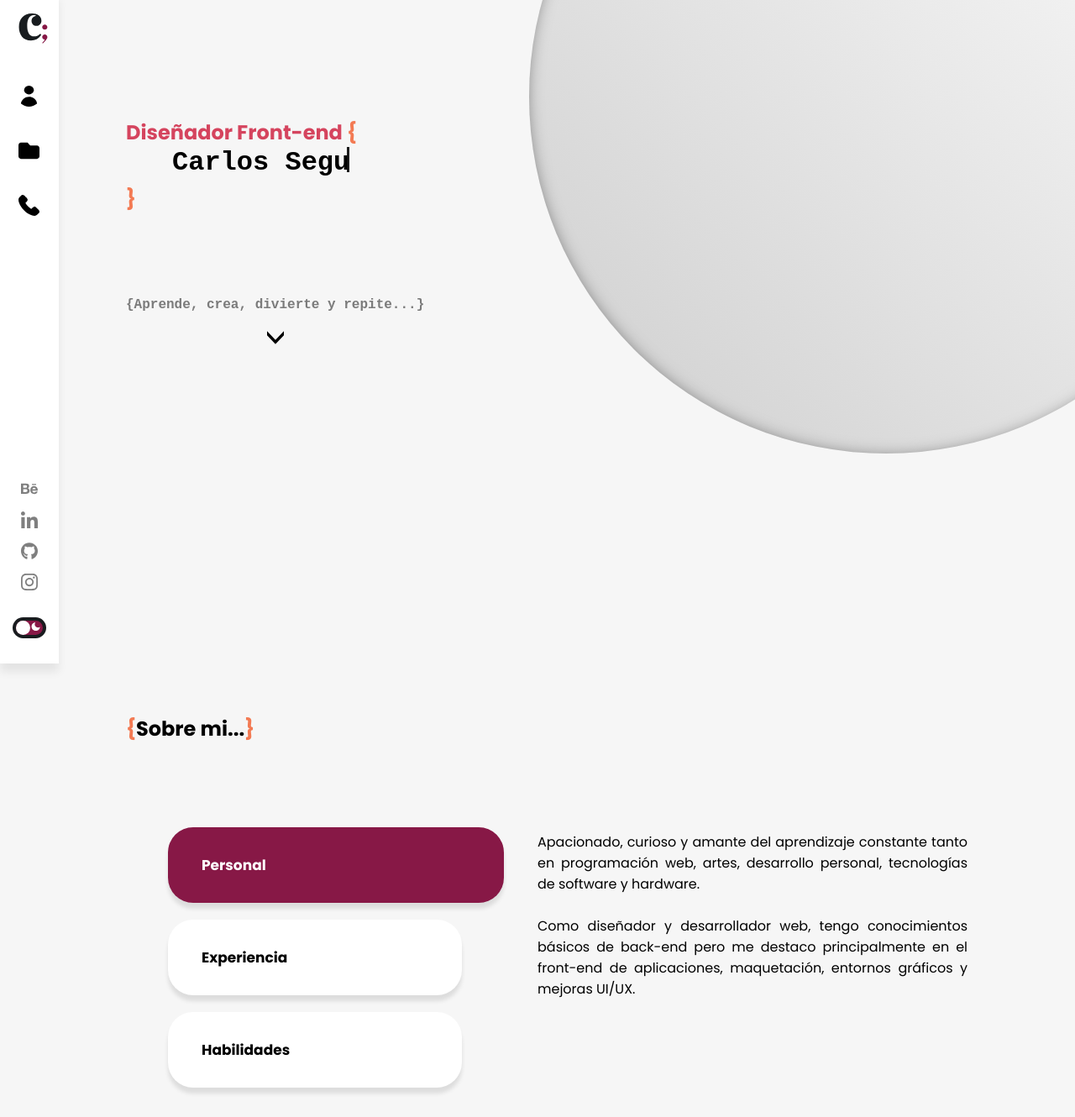
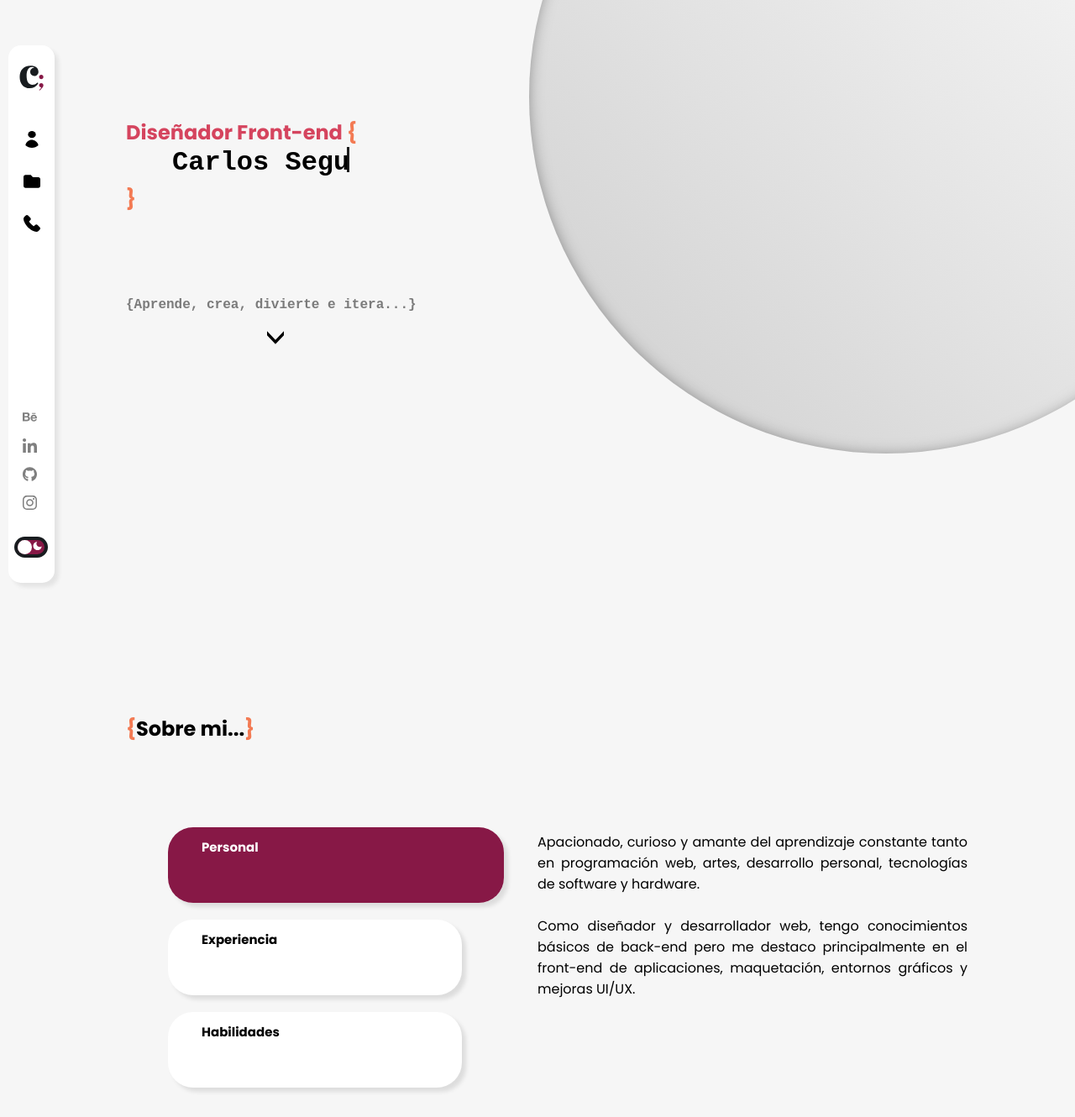
Before and after one commit to Casvaru/portafolio, a website: page public/index.html in a window 1280 px wide. Shown: the part 10-1340 px from the top of the page at 84% size. Drawn offline with nearby package versions, Linux system fonts and the light colour scheme.

Commit message:
Mejoras UI- clip path & header

```diff
--- a/public/index.html
+++ b/public/index.html
@@ -248,7 +248,7 @@
         </div>
         <div class="menuSocial">
             <div class="menuSocial__icon">
-                <a target="_blank" href="https://www.behance.net/casvaru">
+                <a rel="noopener" title="Behance" target="_blank" href="https://www.behance.net/casvaru">
                     <svg class="icon-svg menuSocial__svg" version="1.1" id="Layer_1" xmlns="http://www.w3.org/2000/svg" xmlns:xlink="http://www.w3.org/1999/xlink" x="0px" y="0px"
 	 viewBox="0 0 500 500" style="enable-background:new 0 0 500 500;" xml:space="preserve">
 <path id="Icon_awesome-behance-2" d="M201.41,233.25c26.3-10.22,43.16-36.06,41.94-64.24c0-61.3-45.59-76.24-98.18-76.24H0.05V400.4
@@ -263,7 +263,7 @@
                 </svg></a>
             </div>
             <div class="menuSocial__icon">
-                <a target="_blank" href="https://www.linkedin.com/in/casvaru/">
+                <a rel="noopener" title="Linkedin" target="_blank" href="https://www.linkedin.com/in/casvaru/">
                 <svg class="icon-svg menuSocial__svg" version="1.1" id="Layer_1" xmlns="http://www.w3.org/2000/svg" xmlns:xlink="http://www.w3.org/1999/xlink" x="0px" y="0px"
 	 viewBox="0 0 500 500" style="enable-background:new 0 0 500 500;" xml:space="preserve">
                     <path id="Icon_awesome-linkedin-in" d="M112.36,499.49H8.79V165.98h103.57V499.49z M60.51,120.49C27.24,120.64,0.15,93.8-0.01,60.52
@@ -273,7 +273,7 @@
                 </svg></a>
             </div>
             <div class="menuSocial__icon">
-                <a target="_blank" href="https://github.com/Casvaru">
+                <a rel="noopener" title="Github" target="_blank" href="https://github.com/Casvaru">
                 <svg class="icon-svg menuSocial__svg" version="1.1" id="Layer_1" xmlns="http://www.w3.org/2000/svg" xmlns:xlink="http://www.w3.org/1999/xlink" x="0px" y="0px"
 	 viewBox="0 0 500 500" style="enable-background:new 0 0 500 500;" xml:space="preserve">
                     <path id="Icon_awesome-github" d="M167.24,398.54c0,2.01-2.31,3.63-5.23,3.63c-3.33,0.3-5.64-1.3-5.64-3.63s2.31-3.63,5.23-3.63
@@ -297,7 +297,7 @@
                 </svg></a>
             </div>
             <div class="menuSocial__icon">
-                <a target="_blank" href="https://www.instagram.com/casvaru.dev/">
+                <a rel="noopener" title="Instagram" target="_blank" href="https://www.instagram.com/casvaru.dev/">
                 <svg class="icon-svg menuSocial__svg" version="1.1" id="Layer_1" xmlns="http://www.w3.org/2000/svg" xmlns:xlink="http://www.w3.org/1999/xlink" x="0px" y="0px"
 	 viewBox="0 0 500 500" style="enable-background:new 0 0 500 500;" xml:space="preserve">
                     <path id="Icon_awesome-instagram" d="M250.18,121.88c-70.82,0-128.23,57.41-128.23,128.23s57.41,128.23,128.23,128.23
@@ -443,7 +443,7 @@
                         <h1 class="containerName__title">Carlos Segura<span class="containerName__symbol">;</span></h1>
                     </div>
                 <h2><span class="title__brace">}</span></h2>
-                <h4 class="title__slogan">{Aprende, crea, divierte y repite...}</h4>
+                <h4 class="title__slogan">{Aprende, crea, divierte e itera...}</h4>
                     <div>
                         <svg class="title__arrowDown" version="1.1" id="Layer_1" xmlns="http://www.w3.org/2000/svg" xmlns:xlink="http://www.w3.org/1999/xlink" x="0px" y="0px"
 	 viewBox="0 0 100 100" style="enable-background:new 0 0 100 100;" xml:space="preserve">
@@ -461,16 +461,13 @@
             <div class="containerSecond__row1">
                 <h2 class="containerSecond__subtitle"><span class="containerSecond__brace">{</span>Sobre mi...<span class="containerSecond__brace">}</span></h2>
                 <div data-aos="fade-up" id="capsule1" class="containerSecond__capsule containerSecond__capsule--active">
-                    <h6 class="containerSecond__title">Personal</h6>
                 </div>
                 <div data-aos="fade-up" id="capsule2" class="containerSecond__capsule">
-                    <h6 class="containerSecond__title">Experiencia</h6>
                 </div>
                 <div data-aos="fade-up" id="capsule3" class="containerSecond__capsule">
-                    <h6 class="containerSecond__title">Habilidades</h6>
                 </div>
             </div>
-            <div data-aos="fade-left" class="containerSecond__row2">
+            <div data-aos="fade-right" class="containerSecond__row2">
                 <p id="paragraph1" class="containerSecond__paragraph containerSecond__paragraph--active">Apacionado, curioso y amante del aprendizaje constante tanto en programación web, artes, desarrollo personal, tecnologías de software y hardware. <br> <br>
                 Como diseñador y desarrollador web, tengo conocimientos básicos de back-end pero me  destaco principalmente en el front-end de aplicaciones, maquetación, entornos gráficos y mejoras UI/UX. <br><br>
                 </p>
@@ -695,22 +692,22 @@
                         <div class="galleryProjects__container gallerySlider--mainActive">
                         <div class="galleryProjects__box">
                             <a target="_blank" class="containerThird__link" href="https://www.behance.net/gallery/152257653/Moneybeam-Diseno-UI-APP">
-                            <img loader="lazy" class="galleryProjects__img" src="../src/assets/img/slider1/01.gif" alt="">
+                            <img loader="lazy" class="galleryProjects__img" src="../src/assets/img/slider1/01.gif" alt="Video demo" title="MoneyBeam | Vídeo demo">
                         </a>
                         </div>
                         <div class="galleryProjects__box">
                             <a target="_blank" class="containerThird__link" href="https://www.behance.net/gallery/152257653/Moneybeam-Diseno-UI-APP">
-                            <img loader="lazy" class="galleryProjects__img" src="../src/assets/img/slider1/02.png" alt="">
+                            <img loader="lazy" class="galleryProjects__img" src="../src/assets/img/slider1/02.png" alt="Vista app" title="MoneyBeam | Vista">
                         </a>
                         </div>
                         <div class="galleryProjects__box">
                             <a target="_blank" class="containerThird__link" href="https://www.behance.net/gallery/152257653/Moneybeam-Diseno-UI-APP">
-                            <img loader="lazy" class="galleryProjects__img" src="../src/assets/img/slider1/03.png" alt="">
+                            <img loader="lazy" class="galleryProjects__img" src="../src/assets/img/slider1/03.png" alt="Miniatura" title="MoneyBeam | Miniatura">
                         </a>
                         </div>
                         <div class="galleryProjects__box">
                             <a target="_blank" class="containerThird__link" href="https://www.behance.net/gallery/152257653/Moneybeam-Diseno-UI-APP">
-                            <img loader="lazy" class="galleryProjects__img" src="../src/assets/img/slider1/04.png" alt="">
+                            <img loader="lazy" class="galleryProjects__img" src="../src/assets/img/slider1/04.png" alt="Render app" title="MoneyBeam | Render">
                         </a>
                         </div>
                         </div>
@@ -719,22 +716,22 @@
                         <div class="galleryProjects__container">
                         <div class="galleryProjects__box">
                             <a target="_blank" class="containerThird__link" href="https://www.behance.net/gallery/152597889/Bv-Forms-New-Design">
-                            <img loader="lazy" class="galleryProjects__img" src="../src/assets/img/slider2/01.gif" alt="">
+                            <img loader="lazy" class="galleryProjects__img" src="../src/assets/img/slider2/01.gif" alt="Bureau Veritas Video demo" title="Bureau Veritas | Video demo">
                         </a>
                         </div>
                         <div class="galleryProjects__box">
                             <a target="_blank" class="containerThird__link" href="https://www.behance.net/gallery/152597889/Bv-Forms-New-Design">
-                            <img loader="lazy" class="galleryProjects__img" src="../src/assets/img/slider2/02.png" alt="">
+                            <img loader="lazy" class="galleryProjects__img" src="../src/assets/img/slider2/02.png" alt="Bureau Veritas Carrusel" title="Bureau Veritas | Carrusel">
                         </a>
                         </div>
                         <div class="galleryProjects__box">
                             <a target="_blank" class="containerThird__link" href="https://www.behance.net/gallery/152597889/Bv-Forms-New-Design">
-                            <img loader="lazy" class="galleryProjects__img" src="../src/assets/img/slider2/03.png" alt="">
+                            <img loader="lazy" class="galleryProjects__img" src="../src/assets/img/slider2/03.png" alt="Logo Bureau Veritas" title="Bureau Veritas">
                         </a>
                         </div>
                         <div class="galleryProjects__box">
                             <a target="_blank" class="containerThird__link" href="https://www.behance.net/gallery/152597889/Bv-Forms-New-Design">
-                            <img loader="lazy" class="galleryProjects__img" src="../src/assets/img/slider2/04.png" alt="">
+                            <img loader="lazy" class="galleryProjects__img" src="../src/assets/img/slider2/04.png" alt="Bureau Veritas onboarding" title="Bureau Veritas | Onboarding">
                         </a>
                         </div>
                         </div>
--- a/src/assets/css/style.css
+++ b/src/assets/css/style.css
@@ -57,9 +57,9 @@
 }
 
 .logo__casvaru {
-  width: 60px;
-  height: 60px;
-  margin: 15px 10px;
+  width: 50px;
+  height: 50px;
+  margin: 15px 3px;
   cursor: pointer;
   transition: 0.2s ease-out;
 }
@@ -119,7 +119,7 @@
 }
 .menu .menu__container {
   width: 55px;
-  height: 55px;
+  height: 40px;
   margin-top: 10px;
   position: relative;
 }
@@ -145,7 +145,7 @@
   cursor: pointer;
   border-radius: 7px;
   left: 0;
-  margin-left: 17px;
+  margin-left: 13px;
   transition: 0.3s ease;
   position: absolute;
   display: flex;
@@ -154,12 +154,12 @@
   padding: 8px;
   transition: 0.1s ease;
   background: rgba(135, 24, 70, 0.4);
-  margin-left: 14px;
+  margin-left: 10px;
   margin-top: -3px;
 }
 .menu .menu__container .menu__box .menu__icon {
-  width: 25px;
-  height: 25px;
+  width: 20px;
+  height: 20px;
   display: block;
   margin: auto;
 }
@@ -169,7 +169,7 @@
   height: 40px;
   background: rgba(135, 24, 70, 0.4);
   border-radius: 7px;
-  margin-left: 70px;
+  margin-left: 55px;
   font-size: 20px;
   position: absolute;
   top: 0;
@@ -223,9 +223,9 @@
   }
 }
 .menuSocial .menuSocial__svg {
-  width: 20px;
-  height: 20px;
-  margin: 5px 25px;
+  width: 17px;
+  height: 17px;
+  margin: 5px 17px;
   cursor: pointer;
   fill: rgba(0, 0, 0, 0.5019607843);
 }
@@ -331,7 +331,7 @@
   left: 0;
   bottom: 0;
   right: unset;
-  margin-left: 15px;
+  margin-left: 7px;
   margin-bottom: 30px;
   background: #871846;
 }
@@ -413,14 +413,23 @@
   height: 70px;
   position: fixed;
   background: #FFFFFF;
-  box-shadow: 0px 10px 10px rgba(0, 0, 0, 0.0745098039);
+  box-shadow: 5px 5px 5px rgba(0, 0, 0, 0.0745098039);
+  transition: 0.3s ease-out;
   z-index: 9;
 }
 @media (min-width: 912px) {
   .mainHeader {
-    width: 70px;
-    height: 100%;
+    width: 55px;
+    height: 80%;
+    max-height: 1000px;
     top: 0 !important;
+    margin-top: 5%;
+    margin-left: 10px;
+    border-radius: 15px;
+  }
+  .mainHeader:hover {
+    transform: scale(1.05);
+    transition: 0.4s ease-out;
   }
 }
 
@@ -567,16 +576,16 @@ body.dark.dark .containerSecond__subtitle, body.dark.dark .containerThird__subti
   color: #FFFFFF;
 }
 body.dark.dark .containerSecond__capsule {
-  background: rgba(0, 0, 0, 0.8);
-}
-body.dark.dark .containerSecond__title {
+  background: rgba(0, 0, 0, 0.5019607843);
+}
+body.dark.dark .containerSecond__capsule::before {
   color: #FFFFFF;
 }
 body.dark.dark .containerSecond__paragraph {
   color: #FFFFFF;
 }
 body.dark.dark .containerSecond__box {
-  background: rgba(0, 0, 0, 0.8);
+  background: rgba(0, 0, 0, 0.5019607843);
 }
 body.dark.dark .containerSecond__subtitle {
   color: #FFFFFF;
@@ -826,6 +835,68 @@ body.dark.dark .boxBottons {
 .containerSecond .containerSecond__brace {
   color: #F37A53;
 }
+.containerSecond .containerSecond__capsule:nth-child(2) {
+  margin-top: 100px;
+}
+@media (max-width: 540px) {
+  .containerSecond .containerSecond__capsule:nth-child(2) {
+    margin-top: 20px;
+  }
+}
+.containerSecond .containerSecond__capsule:nth-child(2)::before {
+  content: "Personal";
+  position: absolute;
+  color: #000000;
+  top: 0;
+  left: 0;
+  margin-left: 40px;
+  margin-top: 32px;
+  z-index: 2;
+  font-weight: bold;
+  font-size: 17px;
+}
+@media (min-height: 700px) {
+  .containerSecond .containerSecond__capsule:nth-child(2)::before {
+    margin-top: 12px;
+    font-size: 15px;
+  }
+}
+.containerSecond .containerSecond__capsule:nth-child(3)::before {
+  content: "Experiencia";
+  position: absolute;
+  color: #000000;
+  top: 0;
+  left: 0;
+  margin-left: 40px;
+  margin-top: 32px;
+  z-index: 2;
+  font-weight: bold;
+  font-size: 17px;
+}
+@media (min-height: 700px) {
+  .containerSecond .containerSecond__capsule:nth-child(3)::before {
+    margin-top: 12px;
+    font-size: 15px;
+  }
+}
+.containerSecond .containerSecond__capsule:nth-child(4)::before {
+  content: "Habilidades";
+  position: absolute;
+  color: #000000;
+  top: 0;
+  left: 0;
+  margin-left: 40px;
+  margin-top: 32px;
+  z-index: 2;
+  font-weight: bold;
+  font-size: 17px;
+}
+@media (min-height: 700px) {
+  .containerSecond .containerSecond__capsule:nth-child(4)::before {
+    margin-top: 12px;
+    font-size: 15px;
+  }
+}
 .containerSecond .containerSecond__capsule {
   font-size: 16px;
   width: 350px;
@@ -834,11 +905,25 @@ body.dark.dark .boxBottons {
   border-radius: 30px;
   margin: 20px 200px;
   cursor: pointer;
-  transition: 0.2s ease-in-out !important;
   transition-property: background;
   position: relative;
   overflow: hidden;
-  box-shadow: 0px 7px 5px 0px rgba(0, 0, 0, 0.1019607843);
+  transition: 0.3s ease-in-out !important;
+  box-shadow: 5px 5px 5px rgba(0, 0, 0, 0.1019607843);
+}
+.containerSecond .containerSecond__capsule::after {
+  content: "";
+  width: 100%;
+  height: 100%;
+  position: absolute;
+  background: #871846;
+  transition: 0.2s ease-in;
+  clip-path: circle(0% at 0% 50%);
+}
+.containerSecond .containerSecond__capsule:hover::after {
+  clip-path: circle(15% at 0% 50%);
+  background: #871846;
+  transition: 0.3s ease-in-out;
 }
 @media (max-width: 1250px) {
   .containerSecond .containerSecond__capsule {
@@ -860,32 +945,10 @@ body.dark.dark .boxBottons {
 }
 @media (max-width: 540px) {
   .containerSecond .containerSecond__capsule {
-    width: 130px;
+    width: 160px;
     height: 50px;
     margin: 5px 15px;
     display: inline-block;
-  }
-}
-.containerSecond .containerSecond__capsule:nth-child(2) {
-  margin-top: 100px;
-}
-@media (max-width: 540px) {
-  .containerSecond .containerSecond__capsule:nth-child(2) {
-    margin-top: 20px;
-  }
-}
-.containerSecond .containerSecond__title {
-  margin-left: 40px;
-  font-size: 17px;
-  line-height: 5.3;
-  color: #000000;
-}
-@media (max-width: 540px) {
-  .containerSecond .containerSecond__title {
-    font-size: 17px;
-    line-height: 3;
-    text-align: center;
-    margin-left: 0px;
   }
 }
 .containerSecond .containerSecond__row2 {
@@ -965,6 +1028,7 @@ body.dark.dark .boxBottons {
   display: flex;
   position: relative;
   overflow: hidden;
+  transition: 0.5s ease-in-out;
 }
 .containerSecond .containerSecond__grid .containerSecond__box:hover .containerSecond__container {
   margin-bottom: 0px;
@@ -1000,11 +1064,16 @@ body.dark.dark .boxBottons {
 }
 
 .containerSecond__capsule--active {
-  background: #871846 !important;
   width: 400px !important;
-}
-.containerSecond__capsule--active .containerSecond__title {
-  color: #FFFFFF;
+  transition: 0.3s ease-in-out !important;
+}
+.containerSecond__capsule--active::after {
+  clip-path: circle(100% at 50% 50%) !important;
+  transition: 0.5s ease-in;
+}
+.containerSecond__capsule--active::before {
+  transition: 0.1s ease-in;
+  color: #FFFFFF !important;
 }
 @media (max-width: 1250px) {
   .containerSecond__capsule--active {
@@ -1023,7 +1092,7 @@ body.dark.dark .boxBottons {
 }
 @media (max-width: 540px) {
   .containerSecond__capsule--active {
-    width: 150px !important;
+    width: 160px !important;
   }
 }
 
@@ -1238,12 +1307,11 @@ body.dark.dark .boxBottons {
   max-width: 2500px;
   background: rgba(0, 0, 0, 0.5019607843);
   z-index: -4;
-  opacity: 0;
   display: flex;
-  margin-top: 5%;
   align-items: center;
-  transition: 0.1s ease-in-out;
+  transition: 0.3s ease-in-out;
   font-size: 16px;
+  clip-path: circle(0% at 50% 50%);
 }
 @media (max-width: 700px) {
   .containerModal {
@@ -1265,7 +1333,6 @@ body.dark.dark .boxBottons {
   height: 13.75em;
   border-radius: 50%;
   background: rgba(0, 0, 0, 0.1019607843);
-  box-shadow: 0px 5px 5px rgba(0, 0, 0, 0.3019607843);
   margin: auto;
   margin-top: 3.125em;
   overflow: hidden;
@@ -1285,8 +1352,9 @@ body.dark.dark .boxBottons {
   height: 2.1875em;
   border-radius: 0.5em;
   background: #FFFFFF;
-  box-shadow: 3px 3px 5px rgba(0, 0, 0, 0.3019607843);
+  box-shadow: 3px 3px 5px rgba(0, 0, 0, 0.1019607843);
   display: inline-block;
+  transition: 0.3s ease-in-out;
 }
 .containerModal .containerModal__modal .containerModal__section2 .containerModal__copy {
   width: 30px;
@@ -1308,7 +1376,7 @@ body.dark.dark .boxBottons {
   margin-top: 40px;
   margin-left: -18px;
   position: absolute;
-  box-shadow: 3px 3px 5px rgba(0, 0, 0, 0.3019607843);
+  box-shadow: 3px 3px 5px rgba(0, 0, 0, 0.1019607843);
   opacity: 0;
   z-index: -1;
   transition: 0.3s ease-in-out;
@@ -1324,7 +1392,7 @@ body.dark.dark .boxBottons {
   width: 2.1875em;
   height: 2.1875em;
   background: #FFFFFF;
-  box-shadow: 0px 2px 2px 0px rgba(0, 0, 0, 0.3019607843);
+  box-shadow: 3px 3px 5px rgba(0, 0, 0, 0.1019607843);
   border-radius: 0.5em;
   display: inline-block;
   cursor: pointer;
@@ -1344,17 +1412,17 @@ body.dark.dark .boxBottons {
   background: #21FF89;
   padding: 0.3125rem 3em;
   border-radius: 0.5em;
-  box-shadow: 0px 3px 5px 0px rgba(0, 0, 0, 0.3019607843);
+  box-shadow: 3px 3px 5px rgba(0, 0, 0, 0.1019607843);
   text-align: center;
   line-height: 2.5;
   font-weight: 600;
   font-size: 1em;
-  color: #000000;
-  transition: 0.1s ease-in-out;
+  color: #FFFFFF;
+  transition: 0.3s ease-in-out;
 }
 .containerModal .containerModal__modal .containerModal__section2 .containerModal__whatsapp:hover {
   background: #1BD673;
-  transition: 0.1s ease-in-out;
+  transition: 0.3s ease-in-out;
 }
 .containerModal .containerModal__close {
   width: 1.875em;
@@ -1388,10 +1456,10 @@ body.dark.dark .boxBottons {
   width: 100%;
   height: 100%;
   top: 0;
-  margin-top: 0%;
   opacity: 1;
   z-index: 100;
-  transition: 0.1s ease-in-out;
+  transition: 0.5s ease-in-out;
+  clip-path: circle(100% at 50% 50%);
 }
 
 .modalClose {
@@ -1490,7 +1558,7 @@ a {
 }
 
 ::-webkit-scrollbar {
-  width: 8px;
+  width: 5px;
 }
 
 ::-webkit-scrollbar-thumb {
@@ -1503,6 +1571,7 @@ body {
   font-size: 16px;
   transition: 0.2s ease-out;
   overflow-x: hidden;
+  scroll-behavior: smooth;
 }
 
 #app {
```
Also changed, not shown: src/assets/js/menu-hover.js (+0 -7 lines), 1 other file.
